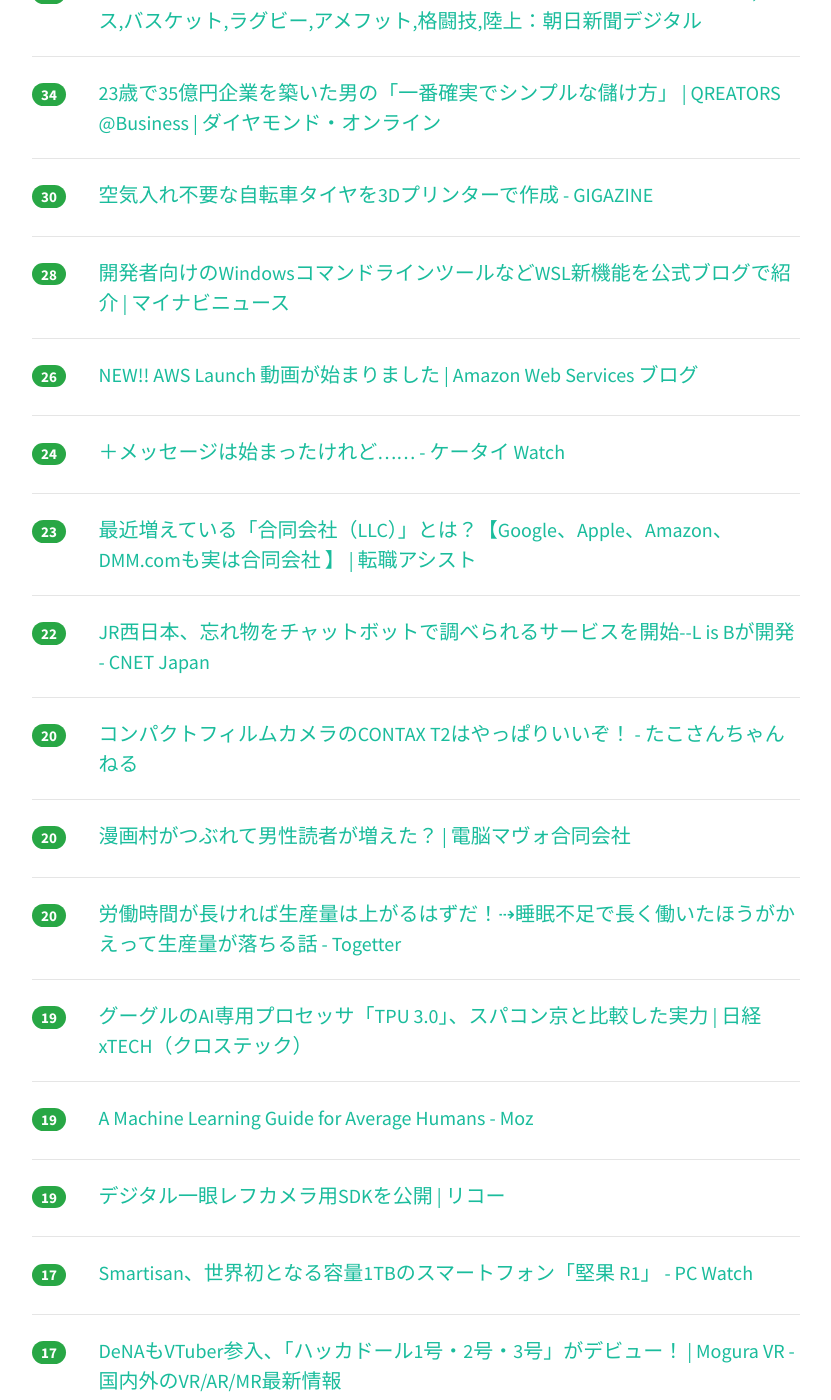
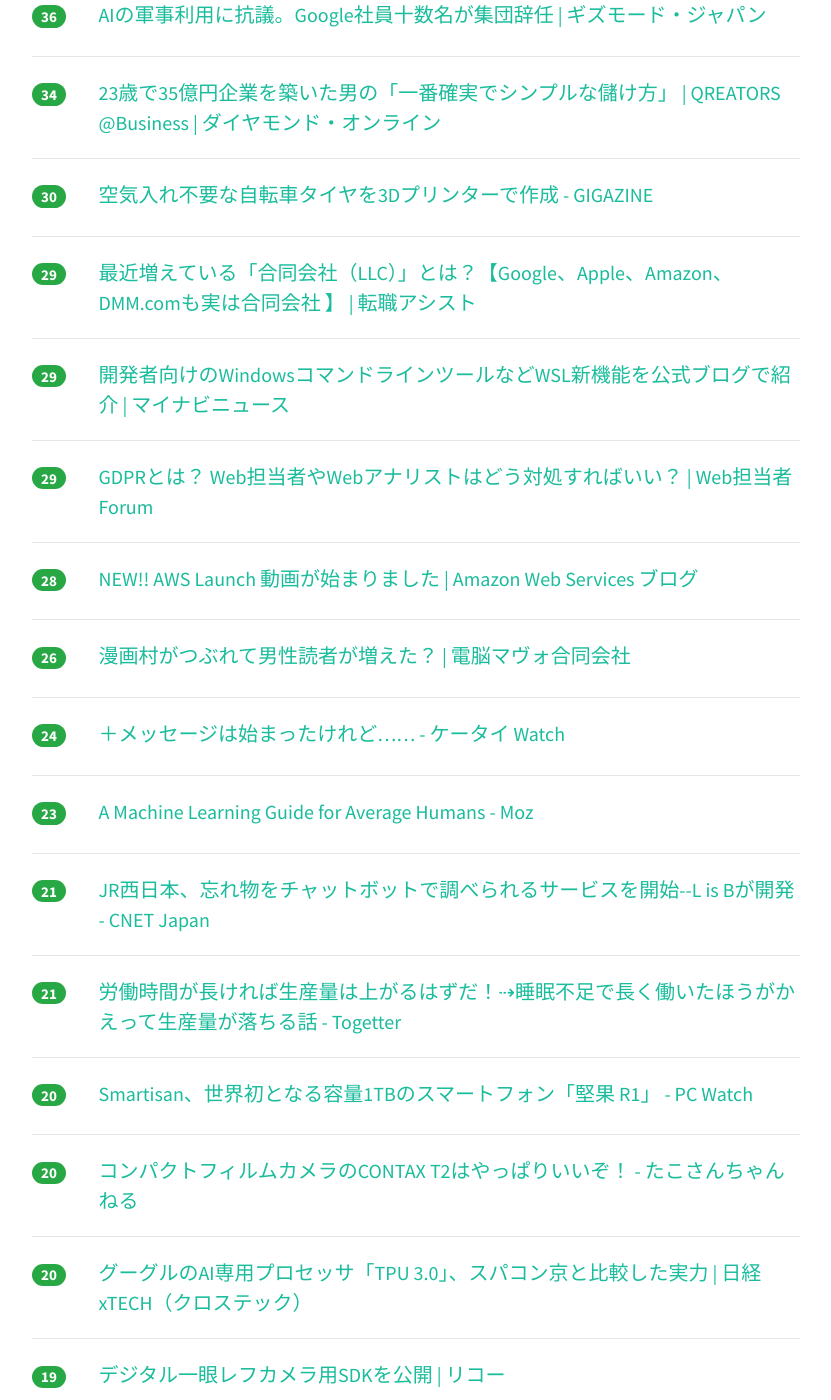
Before and after one commit to yatta47/hatena-matome-site, a Jekyll site: the page built from _posts/2018-05-17-hatena.md, in a window 1280 px wide and 1400 px high, scrolled down 1036 px. Shown: the whole window, without its empty margins (224-1055 px from the left). Built offline with Jekyll 4.4.1, drawn with Linux system fonts in a browser that asks for light colours; nearby versions of some CDN libraries; some of the changed text lies outside the part shown.

Commit message:
Updated 2018-05-17

```diff
--- a/_posts/2018-05-17-hatena.md
+++ b/_posts/2018-05-17-hatena.md
@@ -1,49 +1,49 @@
 ---
 layout: post
 title:  "2018-05-17 はてぶIT"
-date:   2018-05-17 11:01:03
+date:   2018-05-17 12:00:55
 tags: [it-hotentry]
 ---
-38 件のデータあり
+43 件のデータあり
 
 <hr><div class="row">
-<div class="col-1"><span class="badge badge-pill badge-success h2">287</span></div>
+<div class="col-1"><span class="badge badge-pill badge-success h2">289</span></div>
 <div class="col-11"><a href='https://note.mu/fromdusktildawn/n/n81c77e2050aa' target='_blank'>今なら、サラリーマンがスタートアップに転職すれば、大儲けできる理由｜ふろむだ｜note</a></div>
 </div>
 <hr>
 <div class="row">
-<div class="col-1"><span class="badge badge-pill badge-success h2">86</span></div>
+<div class="col-1"><span class="badge badge-pill badge-success h2">100</span></div>
 <div class="col-11"><a href='https://www.publickey1.jp/blog/18/_terratest.html' target='_blank'>構成ファイルの通りにインフラは立ち上がったのか？ インフラ自動テストツール「Terratest」がオープンソースで公開 － Publickey</a></div>
 </div>
 <hr>
 <div class="row">
-<div class="col-1"><span class="badge badge-pill badge-success h2">61</span></div>
+<div class="col-1"><span class="badge badge-pill badge-success h2">80</span></div>
 <div class="col-11"><a href='https://speakerdeck.com/mizutani/sekiyuriteirogufen-xi-ji-pan-falsegou-zhu-on-aws' target='_blank'>セキュリティログ分析基盤の構築 on AWS // Speaker Deck</a></div>
 </div>
 <hr>
 <div class="row">
-<div class="col-1"><span class="badge badge-pill badge-success h2">56</span></div>
+<div class="col-1"><span class="badge badge-pill badge-success h2">68</span></div>
+<div class="col-11"><a href='http://kyoko-np.net/2018051701.html' target='_blank'>「記憶にない」でも安心　記憶復元ソフト開発　千葉電波大</a></div>
+</div>
+<hr>
+<div class="row">
+<div class="col-1"><span class="badge badge-pill badge-success h2">67</span></div>
 <div class="col-11"><a href='https://mzp.hatenablog.com/entry/2018/05/16/222303' target='_blank'>💖美少女として勤務する - みずぴー日記</a></div>
 </div>
 <hr>
 <div class="row">
-<div class="col-1"><span class="badge badge-pill badge-success h2">42</span></div>
-<div class="col-11"><a href='http://kyoko-np.net/2018051701.html' target='_blank'>「記憶にない」でも安心　記憶復元ソフト開発　千葉電波大</a></div>
+<div class="col-1"><span class="badge badge-pill badge-success h2">53</span></div>
+<div class="col-11"><a href='https://toyokeizai.net/articles/-/221089' target='_blank'>iQOSに仕込まれた喫煙データ収集機能の真実 | ロイター | 東洋経済オンライン | 経済ニュースの新基準</a></div>
 </div>
 <hr>
 <div class="row">
 <div class="col-1"><span class="badge badge-pill badge-success h2">38</span></div>
-<div class="col-11"><a href='https://toyokeizai.net/articles/-/221089' target='_blank'>iQOSに仕込まれた喫煙データ収集機能の真実 | ロイター | 東洋経済オンライン | 経済ニュースの新基準</a></div>
+<div class="col-11"><a href='https://www.asahi.com/articles/ASL5J4JMVL5JUTQP015.html' target='_blank'>元選手の記者が抱いた違和感　反則時の日大ベンチの視線 - 一般スポーツ,テニス,バスケット,ラグビー,アメフット,格闘技,陸上：朝日新聞デジタル</a></div>
 </div>
 <hr>
 <div class="row">
 <div class="col-1"><span class="badge badge-pill badge-success h2">36</span></div>
 <div class="col-11"><a href='https://www.gizmodo.jp/2018/05/googlers-quit-in-protest-over-drone-ai.html' target='_blank'>AIの軍事利用に抗議。Google社員十数名が集団辞任 | ギズモード・ジャパン</a></div>
-</div>
-<hr>
-<div class="row">
-<div class="col-1"><span class="badge badge-pill badge-success h2">34</span></div>
-<div class="col-11"><a href='https://www.asahi.com/articles/ASL5J4JMVL5JUTQP015.html' target='_blank'>元選手の記者が抱いた違和感　反則時の日大ベンチの視線 - 一般スポーツ,テニス,バスケット,ラグビー,アメフット,格闘技,陸上：朝日新聞デジタル</a></div>
 </div>
 <hr>
 <div class="row">
@@ -57,13 +57,28 @@ tags: [it-hotentry]
 </div>
 <hr>
 <div class="row">
-<div class="col-1"><span class="badge badge-pill badge-success h2">28</span></div>
+<div class="col-1"><span class="badge badge-pill badge-success h2">29</span></div>
+<div class="col-11"><a href='https://tensyoku-assist.com/work/3112' target='_blank'>最近増えている「合同会社（LLC）」とは？【Google、Apple、Amazon、DMM.comも実は合同会社 】 | 転職アシスト</a></div>
+</div>
+<hr>
+<div class="row">
+<div class="col-1"><span class="badge badge-pill badge-success h2">29</span></div>
 <div class="col-11"><a href='https://news.mynavi.jp/article/20180516-631498/' target='_blank'>開発者向けのWindowsコマンドラインツールなどWSL新機能を公式ブログで紹介 | マイナビニュース</a></div>
 </div>
 <hr>
 <div class="row">
+<div class="col-1"><span class="badge badge-pill badge-success h2">29</span></div>
+<div class="col-11"><a href='https://webtan.impress.co.jp/e/2018/05/17/29253' target='_blank'>GDPRとは？ Web担当者やWebアナリストはどう対処すればいい？ | Web担当者Forum</a></div>
+</div>
+<hr>
+<div class="row">
+<div class="col-1"><span class="badge badge-pill badge-success h2">28</span></div>
+<div class="col-11"><a href='https://aws.amazon.com/jp/blogs/news/aws-launch-jp-20180516/' target='_blank'>NEW!! AWS Launch 動画が始まりました | Amazon Web Services ブログ</a></div>
+</div>
+<hr>
+<div class="row">
 <div class="col-1"><span class="badge badge-pill badge-success h2">26</span></div>
-<div class="col-11"><a href='https://aws.amazon.com/jp/blogs/news/aws-launch-jp-20180516/' target='_blank'>NEW!! AWS Launch 動画が始まりました | Amazon Web Services ブログ</a></div>
+<div class="col-11"><a href='https://www.mavo.co.jp/danseidokusya/' target='_blank'>漫画村がつぶれて男性読者が増えた？ | 電脳マヴォ合同会社</a></div>
 </div>
 <hr>
 <div class="row">
@@ -73,12 +88,22 @@ tags: [it-hotentry]
 <hr>
 <div class="row">
 <div class="col-1"><span class="badge badge-pill badge-success h2">23</span></div>
-<div class="col-11"><a href='https://tensyoku-assist.com/work/3112' target='_blank'>最近増えている「合同会社（LLC）」とは？【Google、Apple、Amazon、DMM.comも実は合同会社 】 | 転職アシスト</a></div>
+<div class="col-11"><a href='https://moz.com/blog/learning-machine-learning' target='_blank'>A Machine Learning Guide for Average Humans - Moz</a></div>
 </div>
 <hr>
 <div class="row">
-<div class="col-1"><span class="badge badge-pill badge-success h2">22</span></div>
+<div class="col-1"><span class="badge badge-pill badge-success h2">21</span></div>
 <div class="col-11"><a href='https://japan.cnet.com/article/35119268/' target='_blank'>JR西日本、忘れ物をチャットボットで調べられるサービスを開始--L is Bが開発 - CNET Japan</a></div>
+</div>
+<hr>
+<div class="row">
+<div class="col-1"><span class="badge badge-pill badge-success h2">21</span></div>
+<div class="col-11"><a href='https://togetter.com/li/1228002' target='_blank'>労働時間が長ければ生産量は上がるはずだ！⇢睡眠不足で長く働いたほうがかえって生産量が落ちる話 - Togetter</a></div>
+</div>
+<hr>
+<div class="row">
+<div class="col-1"><span class="badge badge-pill badge-success h2">20</span></div>
+<div class="col-11"><a href='https://pc.watch.impress.co.jp/docs/news/1122173.html' target='_blank'>Smartisan、世界初となる容量1TBのスマートフォン「堅果 R1」 - PC Watch</a></div>
 </div>
 <hr>
 <div class="row">
@@ -88,22 +113,7 @@ tags: [it-hotentry]
 <hr>
 <div class="row">
 <div class="col-1"><span class="badge badge-pill badge-success h2">20</span></div>
-<div class="col-11"><a href='https://www.mavo.co.jp/danseidokusya/' target='_blank'>漫画村がつぶれて男性読者が増えた？ | 電脳マヴォ合同会社</a></div>
-</div>
-<hr>
-<div class="row">
-<div class="col-1"><span class="badge badge-pill badge-success h2">20</span></div>
-<div class="col-11"><a href='https://togetter.com/li/1228002' target='_blank'>労働時間が長ければ生産量は上がるはずだ！⇢睡眠不足で長く働いたほうがかえって生産量が落ちる話 - Togetter</a></div>
-</div>
-<hr>
-<div class="row">
-<div class="col-1"><span class="badge badge-pill badge-success h2">19</span></div>
 <div class="col-11"><a href='http://tech.nikkeibp.co.jp/atcl/nxt/column/18/00155/051500015/' target='_blank'>グーグルのAI専用プロセッサ「TPU 3.0」、スパコン京と比較した実力 | 日経 xTECH（クロステック）</a></div>
-</div>
-<hr>
-<div class="row">
-<div class="col-1"><span class="badge badge-pill badge-success h2">19</span></div>
-<div class="col-11"><a href='https://moz.com/blog/learning-machine-learning' target='_blank'>A Machine Learning Guide for Average Humans - Moz</a></div>
 </div>
 <hr>
 <div class="row">
@@ -112,13 +122,23 @@ tags: [it-hotentry]
 </div>
 <hr>
 <div class="row">
-<div class="col-1"><span class="badge badge-pill badge-success h2">17</span></div>
-<div class="col-11"><a href='https://pc.watch.impress.co.jp/docs/news/1122173.html' target='_blank'>Smartisan、世界初となる容量1TBのスマートフォン「堅果 R1」 - PC Watch</a></div>
+<div class="col-1"><span class="badge badge-pill badge-success h2">19</span></div>
+<div class="col-11"><a href='https://kakakakakku.hatenablog.com/entry/2018/05/17/013251' target='_blank'>プロダクションレディなマイクロサービスを実装するための標準化を学べる「プロダクションレディマイクロサービス」を読んだ - kakakakakku blog</a></div>
+</div>
+<hr>
+<div class="row">
+<div class="col-1"><span class="badge badge-pill badge-success h2">19</span></div>
+<div class="col-11"><a href='https://liginc.co.jp/398850' target='_blank'>Adobe XDなしにはもう生きられない！これからのWebデザイナーのワークフローが変わるかも!? | 東京上野のWeb制作会社LIG</a></div>
+</div>
+<hr>
+<div class="row">
+<div class="col-1"><span class="badge badge-pill badge-success h2">19</span></div>
+<div class="col-11"><a href='https://qiita.com/akameco/items/e0af9e3cdf1cdb6fca61' target='_blank'>名刺の代わりにCLIアプリを書く - Qiita</a></div>
 </div>
 <hr>
 <div class="row">
 <div class="col-1"><span class="badge badge-pill badge-success h2">17</span></div>
-<div class="col-11"><a href='https://www.moguravr.com/hackadoll-vtuber-debut/' target='_blank'>DeNAもVTuber参入、「ハッカドール1号・2号・3号」がデビュー！ | Mogura VR - 国内外のVR/AR/MR最新情報</a></div>
+<div class="col-11"><a href='http://etcnohito.hatenablog.com/entry/2018/05/16/124343' target='_blank'>日本将棋連盟HPバグまとめ - ETCの人の日記</a></div>
 </div>
 <hr>
 <div class="row">
@@ -128,7 +148,7 @@ tags: [it-hotentry]
 <hr>
 <div class="row">
 <div class="col-1"><span class="badge badge-pill badge-success h2">16</span></div>
-<div class="col-11"><a href='http://etcnohito.hatenablog.com/entry/2018/05/16/124343' target='_blank'>日本将棋連盟HPバグまとめ - ETCの人の日記</a></div>
+<div class="col-11"><a href='https://www.moguravr.com/hackadoll-vtuber-debut/' target='_blank'>DeNAもVTuber参入、「ハッカドール1号・2号・3号」がデビュー！ | Mogura VR - 国内外のVR/AR/MR最新情報</a></div>
 </div>
 <hr>
 <div class="row">
@@ -138,7 +158,7 @@ tags: [it-hotentry]
 <hr>
 <div class="row">
 <div class="col-1"><span class="badge badge-pill badge-success h2">16</span></div>
-<div class="col-11"><a href='https://webtan.impress.co.jp/e/2018/05/17/29253' target='_blank'>GDPRとは？ Web担当者やWebアナリストはどう対処すればいい？ | Web担当者Forum</a></div>
+<div class="col-11"><a href='https://gigazine.net/news/20180516-ultimate-gaming-pc-space/' target='_blank'>約330万円かけてどんなゲームでも快適に遊べる究極のゲーミングPC環境を構築した猛者が登場 - GIGAZINE</a></div>
 </div>
 <hr>
 <div class="row">
@@ -152,13 +172,28 @@ tags: [it-hotentry]
 </div>
 <hr>
 <div class="row">
+<div class="col-1"><span class="badge badge-pill badge-success h2">15</span></div>
+<div class="col-11"><a href='http://twitter.com/japonistan/status/996339075417165824' target='_blank'>ジャポニスタンさんのツイート: "余命ブログのコメント欄が本当にヤバ過ぎる。 無理矢理送り付けた余命の糞本を弟夫婦が娘に読ませなかったことを逆恨み。 「唯一の弟夫婦であっても殲</a></div>
+</div>
+<hr>
+<div class="row">
+<div class="col-1"><span class="badge badge-pill badge-success h2">15</span></div>
+<div class="col-11"><a href='https://gigazine.net/news/20180517-orchestra-hit/' target='_blank'>「ジャン！」の華やかな音色で誰もが知っている音「オーケストラヒット」誕生の秘密 - GIGAZINE</a></div>
+</div>
+<hr>
+<div class="row">
+<div class="col-1"><span class="badge badge-pill badge-success h2">15</span></div>
+<div class="col-11"><a href='https://mobilelaby.com/blog-entry-twitter-user-streams-api-available-until-aug-16-2018.html' target='_blank'>Twitter、「User Streams API」を8月17日に廃止。サードアプリはタイムライン取得が制限へ｜携帯総合研究所</a></div>
+</div>
+<hr>
+<div class="row">
 <div class="col-1"><span class="badge badge-pill badge-success h2">14</span></div>
 <div class="col-11"><a href='https://pc.watch.impress.co.jp/docs/news/1122161.html' target='_blank'>日立、気象庁の新スーパーコンピュータシステムを構築 ～天気予報の精度向上や5日先までの台風の強度予測が可能に - PC Watch</a></div>
 </div>
 <hr>
 <div class="row">
 <div class="col-1"><span class="badge badge-pill badge-success h2">14</span></div>
-<div class="col-11"><a href='https://gigazine.net/news/20180517-orchestra-hit/' target='_blank'>「ジャン！」の華やかな音色で誰もが知っている音「オーケストラヒット」誕生の秘密 - GIGAZINE</a></div>
+<div class="col-11"><a href='https://japan.cnet.com/article/35119288/' target='_blank'>マイクロソフト、「iPad」対抗の低価格「Surface」タブレットを計画か - CNET Japan</a></div>
 </div>
 <hr>
 <div class="row">
@@ -173,26 +208,16 @@ tags: [it-hotentry]
 <hr>
 <div class="row">
 <div class="col-1"><span class="badge badge-pill badge-success h2">11</span></div>
-<div class="col-11"><a href='http://twitter.com/japonistan/status/996339075417165824' target='_blank'>ジャポニスタンさんのツイート: "余命ブログのコメント欄が本当にヤバ過ぎる。 無理矢理送り付けた余命の糞本を弟夫婦が娘に読ませなかったことを逆恨み。 「唯一の弟夫婦であっても殲</a></div>
+<div class="col-11"><a href='https://applech2.com/archives/20180517-rip-twitter-user-streams-api.html' target='_blank'>Twitter、Account Activity APIの価格などを発表。User Streams APIは2018年8月16日に廃止予定。 | AAPL Ch.</a></div>
 </div>
 <hr>
 <div class="row">
 <div class="col-1"><span class="badge badge-pill badge-success h2">10</span></div>
-<div class="col-11"><a href='https://kakakakakku.hatenablog.com/entry/2018/05/17/013251' target='_blank'>プロダクションレディなマイクロサービスを実装するための標準化を学べる「プロダクションレディマイクロサービス」を読んだ - kakakakakku blog</a></div>
-</div>
-<hr>
-<div class="row">
-<div class="col-1"><span class="badge badge-pill badge-success h2">9</span></div>
-<div class="col-11"><a href='https://iphone-mania.jp/news-212578/' target='_blank'>顔認証の弱点を克服！Apple、皮膚下の静脈を使った認証の特許を取得 - iPhone Mania</a></div>
-</div>
-<hr>
-<div class="row">
-<div class="col-1"><span class="badge badge-pill badge-success h2">8</span></div>
 <div class="col-11"><a href='http://b.hatena.ne.jp/entry/s/headlines.yahoo.co.jp/hl?a=20180516-00000097-dal-spo' target='_blank'>はてなブックマーク - 悪質タックル問題　監督指示は「あり得ない」日大が全否定（デイリースポーツ） - Yahoo!ニュース</a></div>
 </div>
 <hr>
 <div class="row">
-<div class="col-1"><span class="badge badge-pill badge-success h2">8</span></div>
-<div class="col-11"><a href='https://applech2.com/archives/20180517-rip-twitter-user-streams-api.html' target='_blank'>Twitter、Account Activity APIの価格などを発表。User Streams APIは2018年8月16日に廃止予定。 | AAPL Ch.</a></div>
+<div class="col-1"><span class="badge badge-pill badge-success h2">10</span></div>
+<div class="col-11"><a href='https://iphone-mania.jp/news-212578/' target='_blank'>顔認証の弱点を克服！Apple、皮膚下の静脈を使った認証の特許を取得 - iPhone Mania</a></div>
 </div>
 <hr>
```
